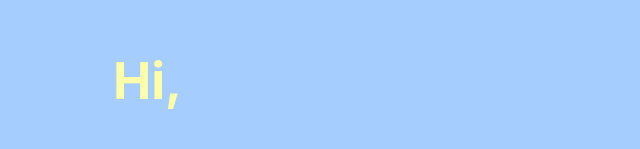
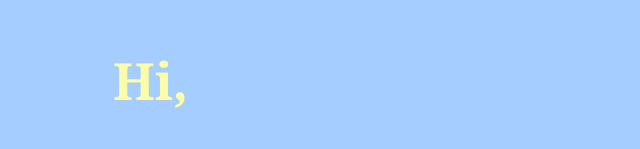
Before and after one commit to tyleryannes94/workout-buddy, a React (Vite) app in the folder frontend/: page / in a window 1280 px wide. Shown: the part 191-340 px from the top of the page, without its empty margins (319-959 px from the left). Built offline with nearby package versions, Linux system fonts and the light colour scheme.

Commit message:
forgot to add the font change

```diff
--- a/frontend/src/index.css
+++ b/frontend/src/index.css
@@ -31,6 +31,7 @@ body {
 }
 
 h1 {
+  font-family: "Noto Serif", serif;
   font-size: 3.2em;
   line-height: 1.1;
 }
```
